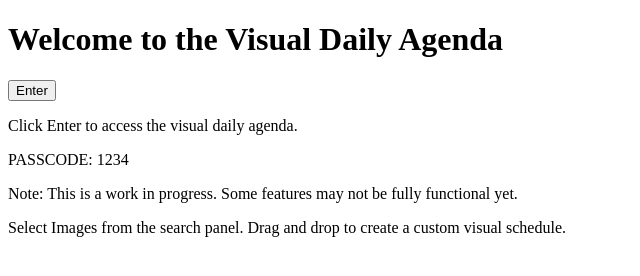
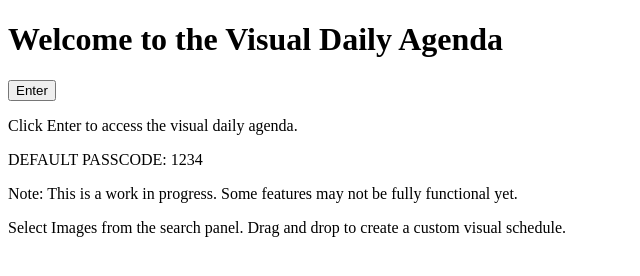
Before and after one commit to TomH568/Visual-Daily-Agenda, an Electron app: page index.html in a window 800 px wide. Shown: the whole page, without its empty margins (0-640 px from the left). Drawn offline with Linux system fonts and the light colour scheme.

Commit message:
Small text change

```diff
--- a/index.html
+++ b/index.html
@@ -15,7 +15,7 @@
         </button>
 
         <p>Click Enter to access the visual daily agenda.</p>
-        <p>PASSCODE: 1234</p>
+        <p>DEFAULT PASSCODE: 1234</p>
         <p>Note: This is a work in progress. Some features may not be fully functional yet.</p>
         <p>Select Images from the search panel. Drag and drop to create a custom visual schedule.</p>
 
```
